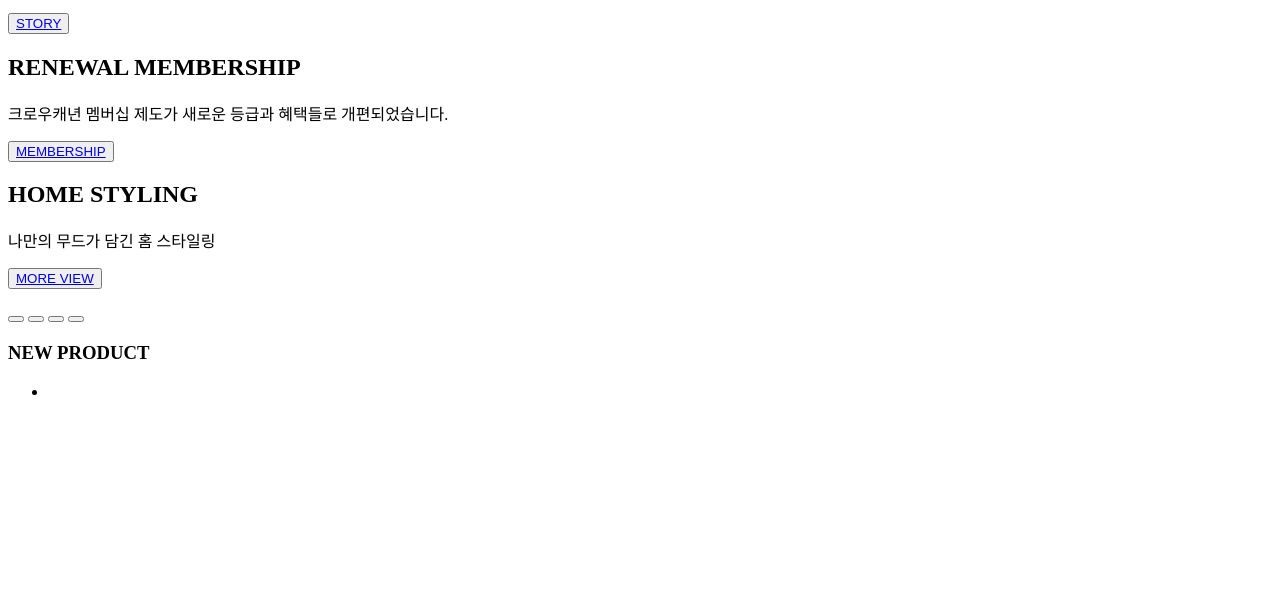
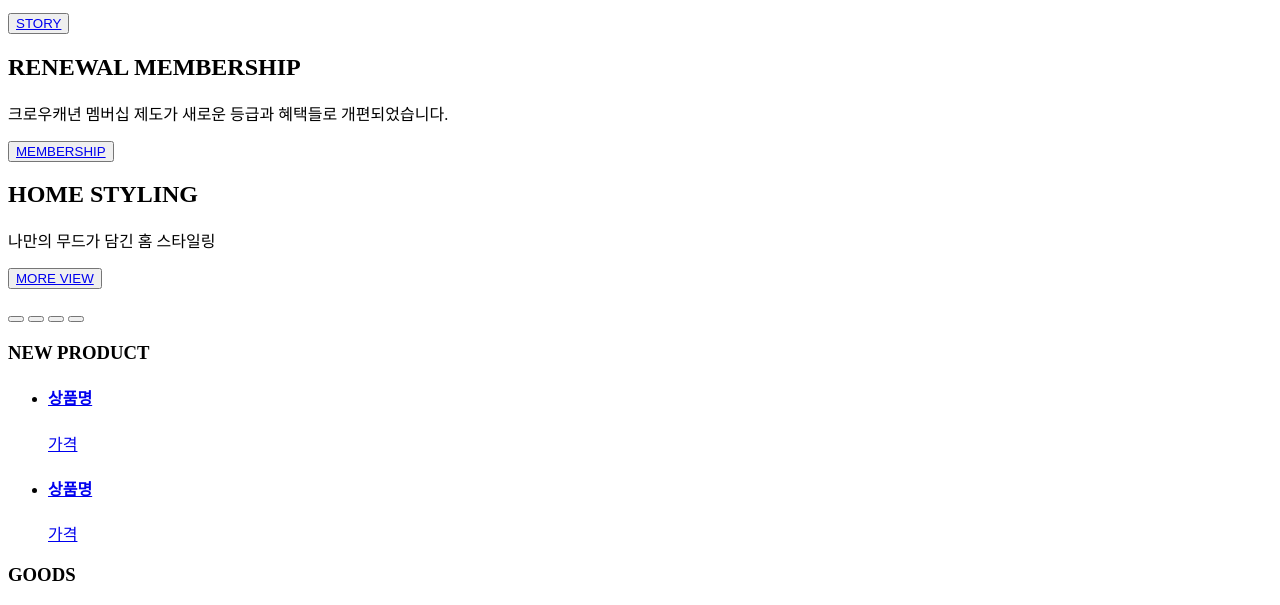
Before and after one commit to KyeongeunSon9/Crowcanyon, a plain HTML site: page index.html in a window 1280 px wide. Shown: the part 922-1527 px from the top of the page. Before the commit the page ends 1339 px from the top, so only its background shows below. Drawn offline with Linux system fonts and the light colour scheme.

Commit message:
2022-12-02

```diff
--- a/index.html
+++ b/index.html
@@ -150,7 +150,6 @@
         </div>
     </section>
     <!-- 슬라이드 배너 뷰포트가 wrpper 안에 있는거 맞나요? 코드 어떻게 작성해야할지 모르겠어요ㅠㅠ -->
-    <!-- 라디오 버튼은 버튼태그로 만들어요? -->
 
     <section id="new-pd-section">
         <div class="category">
@@ -159,10 +158,30 @@
         </div>
         <div class="new-pd-content-wrapper">
             <ul>
-                <li></li>
+                <li class="new-pd-content">
+                    <a href="#">
+                        <figure class=""></figure>
+                        <h4 class="pd-name">상품명</h3>
+                        <span class="pd-price">가격</span>
+                    </a>
+                </li>
+                <li class="new-pd-content">
+                    <a href="#">
+                        <figure class=""></figure>
+                        <h4 class="pd-name">상품명</h3>
+                        <span class="pd-price">가격</span>
+                    </a>
+                </li>
             </ul>
         </div>
 
     </section>
+
+    <section id="goods-section">
+        <div class="category">
+            <h3 class="category-title">GOODS</h3>
+            <a class="more-bt" href="#"></a>
+        </div>
+    </section>
 </body>
 </html>
```
